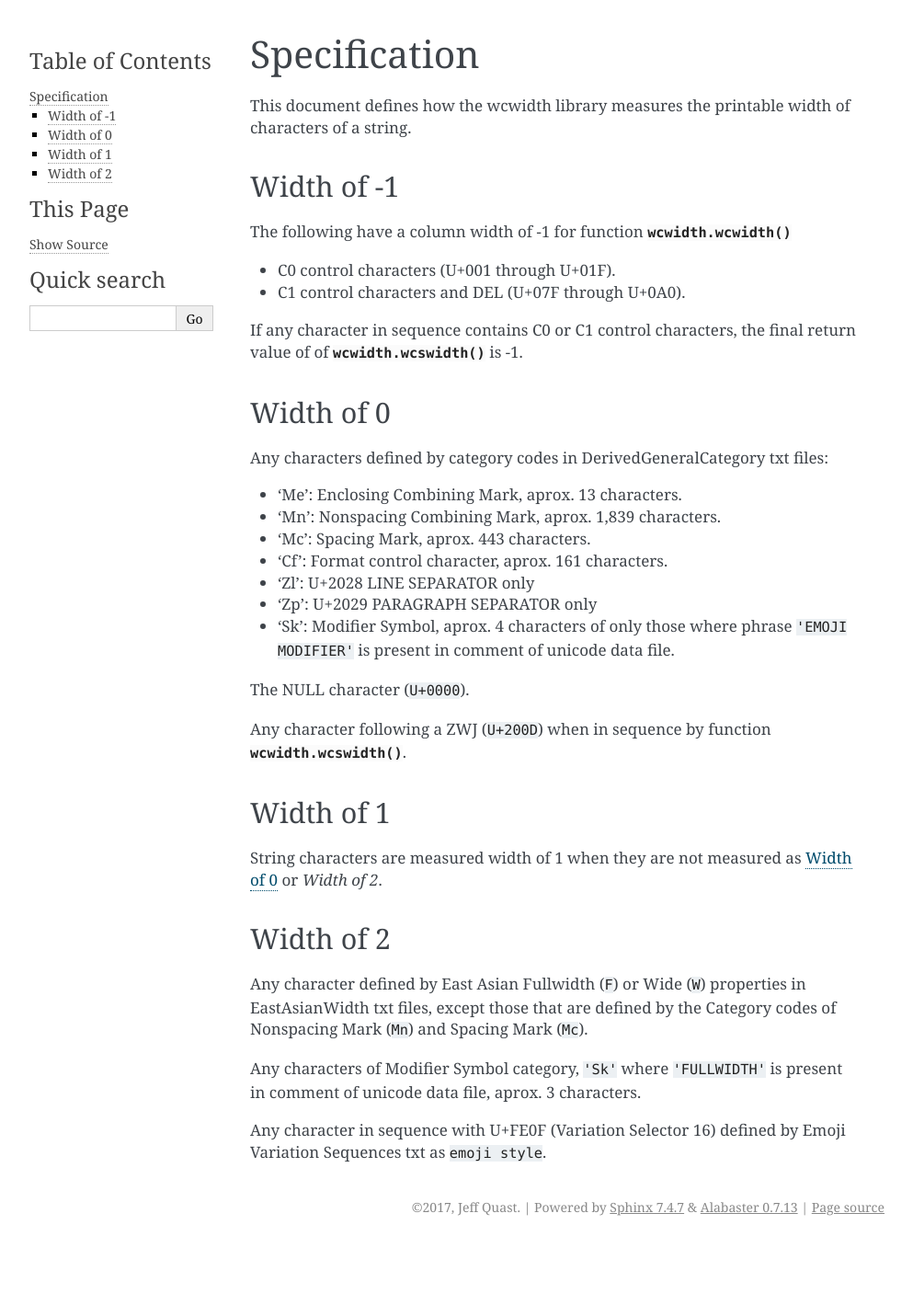
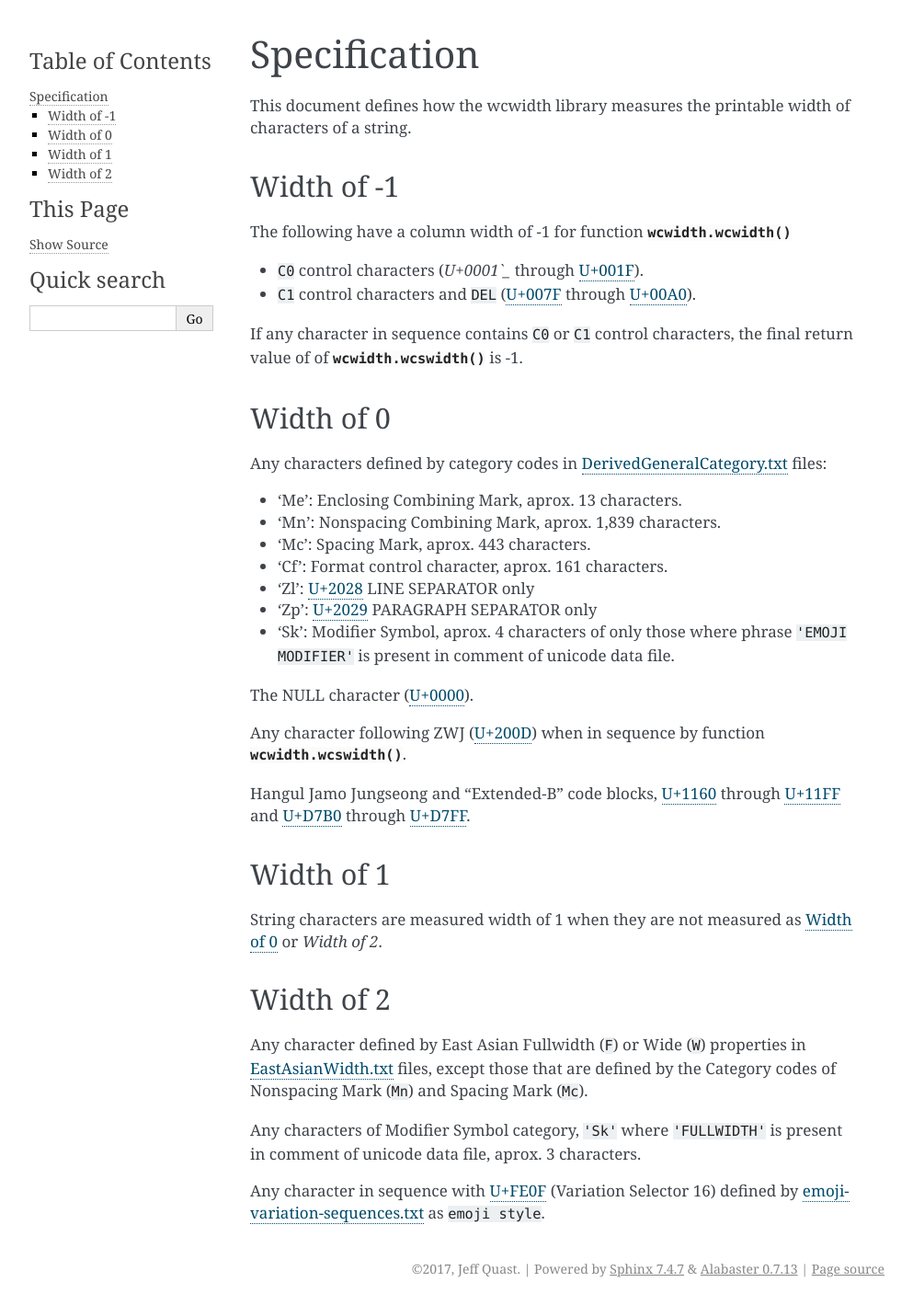
Before and after one commit to jquast/wcwidth, a Sphinx documentation site: the page built from docs/specs.rst, in a window 1280 px wide. Shown: the whole page at 92% size, without its empty margins (148-1141 px from the left). Built offline with Sphinx 7.4.7, drawn with Linux system fonts in a browser that asks for light colours; before the commit the page ends 1352 px from its top, so only the background shows below that.

Commit message:
Add direct hyperlinks to Specification (#112)
Also adds Jamo to specification, from #111

```diff
--- a/docs/specs.rst
+++ b/docs/specs.rst
@@ -12,30 +12,34 @@ Width of -1
 
 The following have a column width of -1 for function :func:`wcwidth.wcwidth`
 
-- C0 control characters (U+001 through U+01F).
-- C1 control characters and DEL (U+07F through U+0A0).
+- ``C0`` control characters (`U+0001`_` through `U+001F`_).
+- ``C1`` control characters and ``DEL`` (`U+007F`_ through `U+00A0`_).
 
-If any character in sequence contains C0 or C1 control characters, the final
+If any character in sequence contains ``C0`` or ``C1`` control characters, the final
 return value of of :func:`wcwidth.wcswidth` is -1.
 
 Width of 0
 ----------
 
-Any characters defined by category codes in DerivedGeneralCategory txt files:
+Any characters defined by category codes in `DerivedGeneralCategory.txt`_ files:
 
 - 'Me': Enclosing Combining Mark, aprox. 13 characters.
 - 'Mn': Nonspacing Combining Mark, aprox. 1,839 characters.
 - 'Mc': Spacing Mark, aprox. 443 characters.
 - 'Cf': Format control character, aprox. 161 characters.
-- 'Zl': U+2028 LINE SEPARATOR only
-- 'Zp': U+2029 PARAGRAPH SEPARATOR only
+- 'Zl': `U+2028`_ LINE SEPARATOR only
+- 'Zp': `U+2029`_ PARAGRAPH SEPARATOR only
 - 'Sk': Modifier Symbol, aprox. 4 characters of only those where phrase
   ``'EMOJI MODIFIER'`` is present in comment of unicode data file.
 
-The NULL character (``U+0000``).
+The NULL character (`U+0000`_).
 
-Any character following a ZWJ (``U+200D``) when in sequence by
+Any character following ZWJ (`U+200D`_) when in sequence by
 function :func:`wcwidth.wcswidth`.
+
+Hangul Jamo Jungseong and "Extended-B" code blocks, `U+1160`_ through
+`U+11FF`_ and `U+D7B0`_ through `U+D7FF`_.
+
 
 Width of 1
 ----------
@@ -47,11 +51,29 @@ Width of 2
 ----------
 
 Any character defined by East Asian Fullwidth (``F``) or Wide (``W``)
-properties in EastAsianWidth txt files, except those that are defined by the
+properties in `EastAsianWidth.txt`_ files, except those that are defined by the
 Category codes of Nonspacing Mark (``Mn``) and Spacing Mark (``Mc``).
 
 Any characters of Modifier Symbol category, ``'Sk'`` where ``'FULLWIDTH'`` is
 present in comment of unicode data file, aprox. 3 characters.
 
-Any character in sequence with U+FE0F (Variation Selector 16) defined by
-Emoji Variation Sequences txt as ``emoji style``.
+Any character in sequence with `U+FE0F`_ (Variation Selector 16) defined by
+`emoji-variation-sequences.txt`_ as ``emoji style``.
+
+
+.. _`U+0000`: https://codepoints.net/U+0000
+.. _`U+0001`: https://codepoints.net/U+0001
+.. _`U+001F`: https://codepoints.net/U+001F
+.. _`U+007F`: https://codepoints.net/U+007F
+.. _`U+00A0`: https://codepoints.net/U+00A0
+.. _`U+1160`: https://codepoints.net/U+1160
+.. _`U+11FF`: https://codepoints.net/U+11FF
+.. _`U+200D`: https://codepoints.net/U+200D
+.. _`U+2028`: https://codepoints.net/U+2028
+.. _`U+2029`: https://codepoints.net/U+2029
+.. _`U+D7B0`: https://codepoints.net/U+D7B0
+.. _`U+D7FF`: https://codepoints.net/U+D7FF
+.. _`U+FE0F`: https://codepoints.net/U+FE0F
+.. _`DerivedGeneralCategory.txt`: https://www.unicode.org/Public/UCD/latest/ucd/extracted/DerivedGeneralCategory.txt
+.. _`EastAsianWidth.txt`: https://www.unicode.org/Public/UCD/latest/ucd/EastAsianWidth.txt`
+.. _`emoji-variation-sequences.txt`: https://www.unicode.org/Public/UCD/latest/ucd/emoji/emoji-variation-sequences.txt
```
